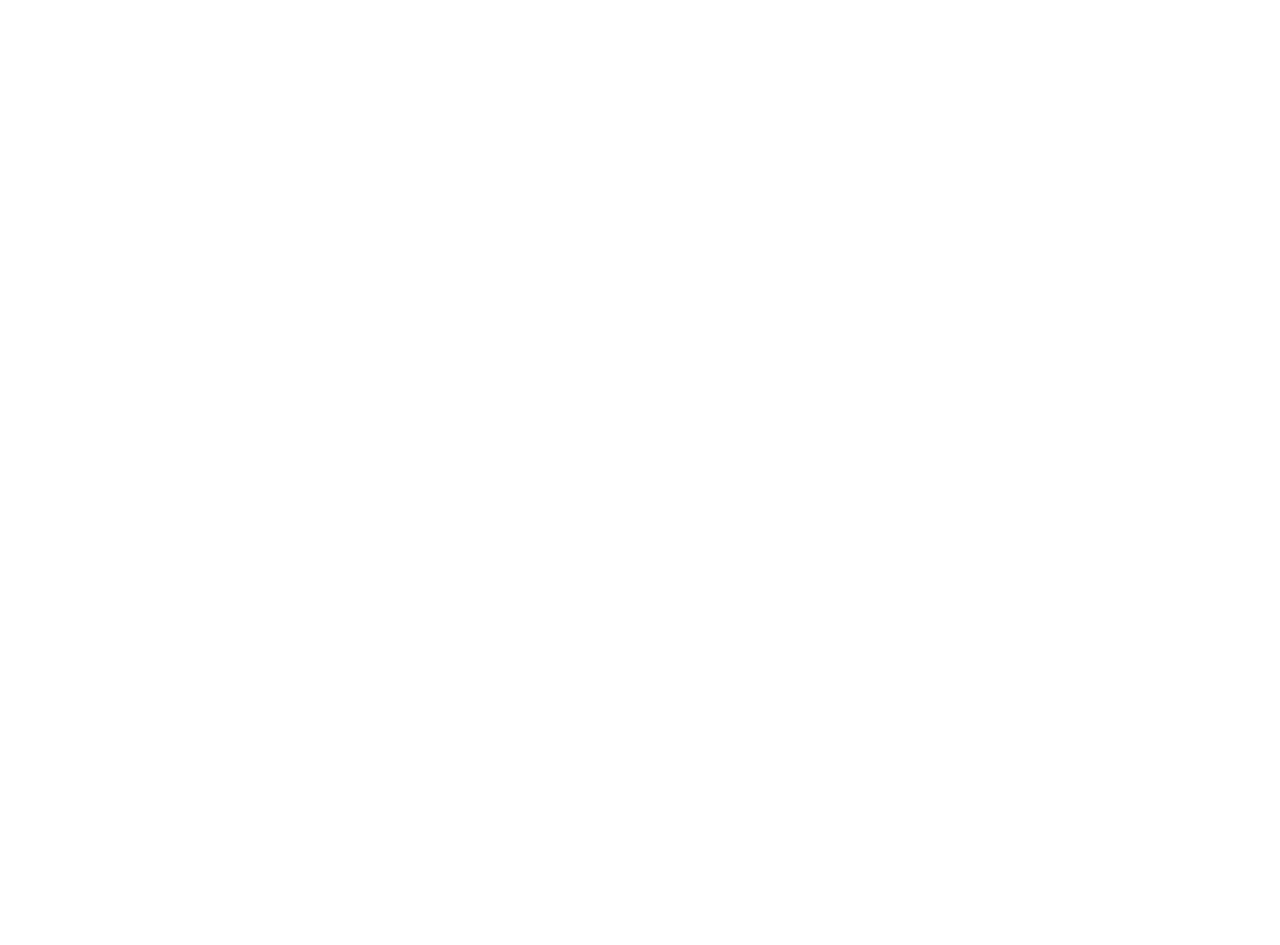
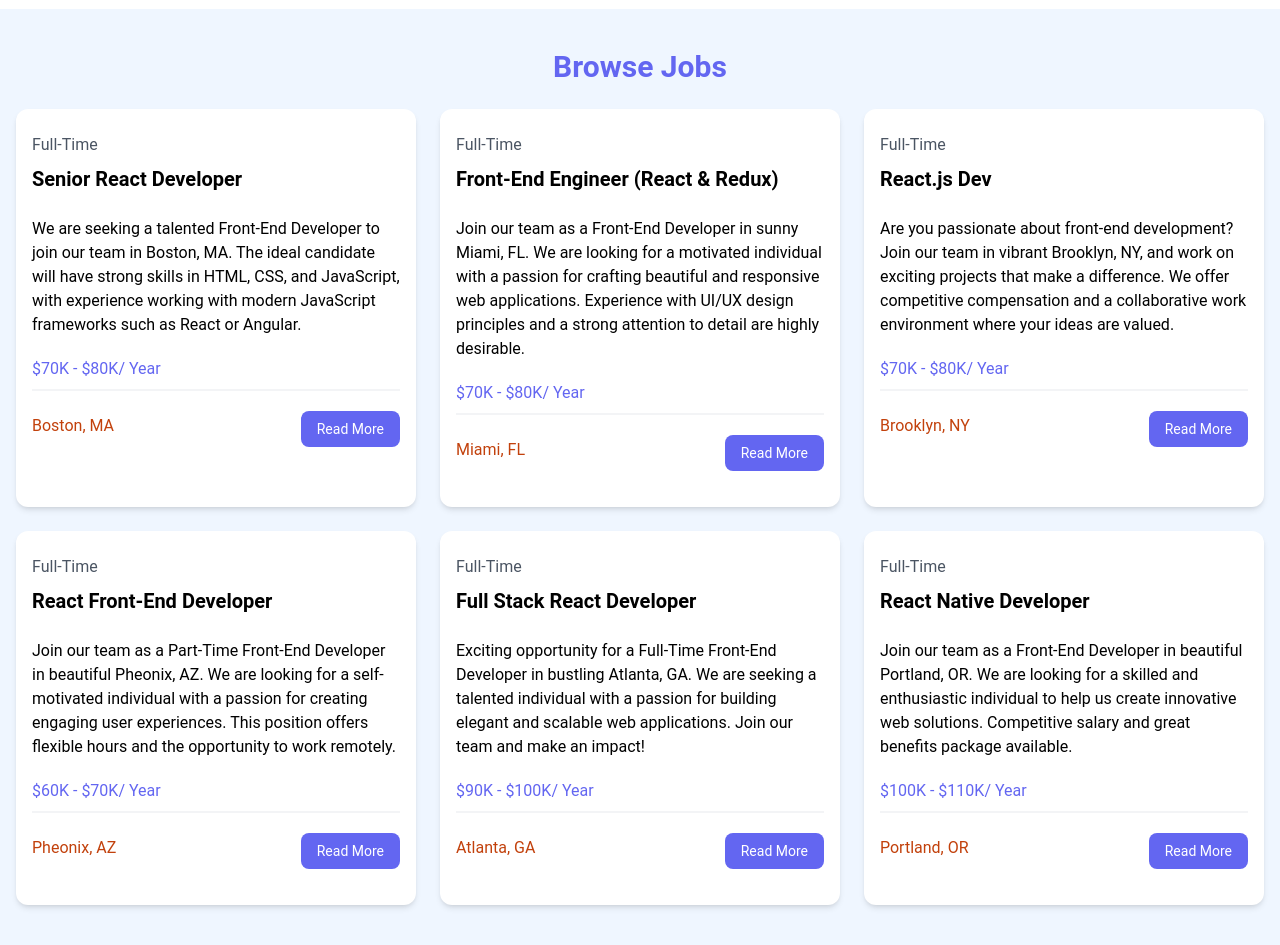
Before and after one commit to kater1naa/react-job-platform, a React (Vite) app: page / in a window 1280 px wide. Shown: the part 600-1545 px from the top of the page. Before the commit the page ends 800 px from the top, so only its background shows below. Built offline with nearby package versions, Linux system fonts and the light colour scheme.

Commit message:
did JobListings component and child component

```diff
--- a/src/App.jsx
+++ b/src/App.jsx
@@ -1,12 +1,15 @@
 import Navbar from "./components/Navbar";
 import Hero from "./components/Hero";
 import HomeCards from "./components/HomeCards";
+import JobListings from "./components/JobListings";
+
 const App = () => {
   return (
     <>
       <Navbar />
       <Hero />
       <HomeCards></HomeCards>
+      <JobListings></JobListings>
     </>
   );
 };
--- /dev/null
+++ b/src/components/JobListing.jsx
@@ -0,0 +1,33 @@
+const JobListing = ({ job }) => {
+  return (
+    <div className="bg-white rounded-xl shadow-md relative">
+      <div className="p-4">
+        <div className="mb-6">
+          <div className="text-gray-600 my-2">Full-Time</div>
+          <h3 className="text-xl font-bold">{job.title}</h3>
+        </div>
+
+        <div className="mb-5">{job.description}</div>
+
+        <h3 className="text-indigo-500 mb-2">{job.salary}/ Year</h3>
+
+        <div className="border border-gray-100 mb-5"></div>
+
+        <div className="flex flex-col lg:flex-row justify-between mb-4">
+          <div className="text-orange-700 mb-3">
+            <i className="fa-solid fa-location-dot text-lg"></i>
+            {job.location}
+          </div>
+          <a
+            href={`/job/${job.id}`}
+            className="h-[36px] bg-indigo-500 hover:bg-indigo-600 text-white px-4 py-2 rounded-lg text-center text-sm"
+          >
+            Read More
+          </a>
+        </div>
+      </div>
+    </div>
+  );
+};
+
+export default JobListing;
--- /dev/null
+++ b/src/components/JobListings.jsx
@@ -0,0 +1,21 @@
+import jobs from "../jobs.json";
+import JobListing from "./JobListing";
+
+const JobListings = () => {
+  return (
+    <section className="bg-blue-50 px-4 py-10">
+      <div className="container-xl lg:container m-auto">
+        <h2 className="text-3xl font-bold text-indigo-500 mb-6 text-center">
+          Browse Jobs
+        </h2>
+        <div className="grid grid-cols-1 md:grid-cols-3 gap-6">
+          {jobs.map((job) => (
+            <JobListing key={job.id} job={job} />
+          ))}
+        </div>
+      </div>
+    </section>
+  );
+};
+
+export default JobListings;
--- /dev/null
+++ b/src/jobs.json
@@ -0,0 +1,86 @@
+[
+  {
+    "id": "1",
+    "title": "Senior React Developer",
+    "type": "Full-Time",
+    "description": "We are seeking a talented Front-End Developer to join our team in Boston, MA. The ideal candidate will have strong skills in HTML, CSS, and JavaScript, with experience working with modern JavaScript frameworks such as React or Angular.",
+    "location": "Boston, MA",
+    "salary": "$70K - $80K",
+    "company": {
+      "name": "NewTek Solutions",
+      "description": "NewTek Solutions is a leading technology company specializing in web development and digital solutions. We pride ourselves on delivering high-quality products and services to our clients while fostering a collaborative and innovative work environment.",
+      "contactEmail": "contact@teksolutions.com",
+      "contactPhone": "555-555-5555"
+    }
+  },
+  {
+    "id": "2",
+    "title": "Front-End Engineer (React & Redux)",
+    "type": "Full-Time",
+    "location": "Miami, FL",
+    "description": "Join our team as a Front-End Developer in sunny Miami, FL. We are looking for a motivated individual with a passion for crafting beautiful and responsive web applications. Experience with UI/UX design principles and a strong attention to detail are highly desirable.",
+    "salary": "$70K - $80K",
+    "company": {
+      "name": "Veneer Solutions",
+      "description": "Veneer Solutions is a creative agency specializing in digital design and development. Our team is dedicated to pushing the boundaries of creativity and innovation to deliver exceptional results for our clients.",
+      "contactEmail": "contact@loremipsum.com",
+      "contactPhone": "555-555-5555"
+    }
+  },
+  {
+    "id": "3",
+    "title": "React.js Dev",
+    "type": "Full-Time",
+    "location": "Brooklyn, NY",
+    "description": "Are you passionate about front-end development? Join our team in vibrant Brooklyn, NY, and work on exciting projects that make a difference. We offer competitive compensation and a collaborative work environment where your ideas are valued.",
+    "salary": "$70K - $80K",
+    "company": {
+      "name": "Dolor Cloud",
+      "description": "Dolor Cloud is a leading technology company specializing in digital solutions for businesses of all sizes. With a focus on innovation and customer satisfaction, we are committed to delivering cutting-edge products and services.",
+      "contactEmail": "contact@dolorsitamet.com",
+      "contactPhone": "555-555-5555"
+    }
+  },
+  {
+    "id": "4",
+    "title": "React Front-End Developer",
+    "type": "Part-Time",
+    "description": "Join our team as a Part-Time Front-End Developer in beautiful Pheonix, AZ. We are looking for a self-motivated individual with a passion for creating engaging user experiences. This position offers flexible hours and the opportunity to work remotely.",
+    "location": "Pheonix, AZ",
+    "salary": "$60K - $70K",
+    "company": {
+      "name": "Alpha Elite",
+      "description": "Alpha Elite is a dynamic startup specializing in digital marketing and web development. We are committed to fostering a diverse and inclusive workplace where creativity and innovation thrive.",
+      "contactEmail": "contact@adipisicingelit.com",
+      "contactPhone": "555-555-5555"
+    }
+  },
+  {
+    "id": "5",
+    "title": "Full Stack React Developer",
+    "type": "Full-Time",
+    "description": "Exciting opportunity for a Full-Time Front-End Developer in bustling Atlanta, GA. We are seeking a talented individual with a passion for building elegant and scalable web applications. Join our team and make an impact!",
+    "location": "Atlanta, GA",
+    "salary": "$90K - $100K",
+    "company": {
+      "name": "Browning Technologies",
+      "description": "Browning Technologies is a rapidly growing technology company specializing in e-commerce solutions. We offer a dynamic and collaborative work environment where employees are encouraged to think creatively and innovate.",
+      "contactEmail": "contact@consecteturadipisicing.com",
+      "contactPhone": "555-555-5555"
+    }
+  },
+  {
+    "id": "6",
+    "title": "React Native Developer",
+    "type": "Full-Time",
+    "description": "Join our team as a Front-End Developer in beautiful Portland, OR. We are looking for a skilled and enthusiastic individual to help us create innovative web solutions. Competitive salary and great benefits package available.",
+    "location": "Portland, OR",
+    "salary": "$100K - $110K",
+    "company": {
+      "name": "Port Solutions INC",
+      "description": "Port Solutions is a leading technology company specializing in software development and digital marketing. We are committed to providing our clients with cutting-edge solutions and our employees with a supportive and rewarding work environment.",
+      "contactEmail": "contact@ipsumlorem.com",
+      "contactPhone": "555-555-5555"
+    }
+  }
+]
```
